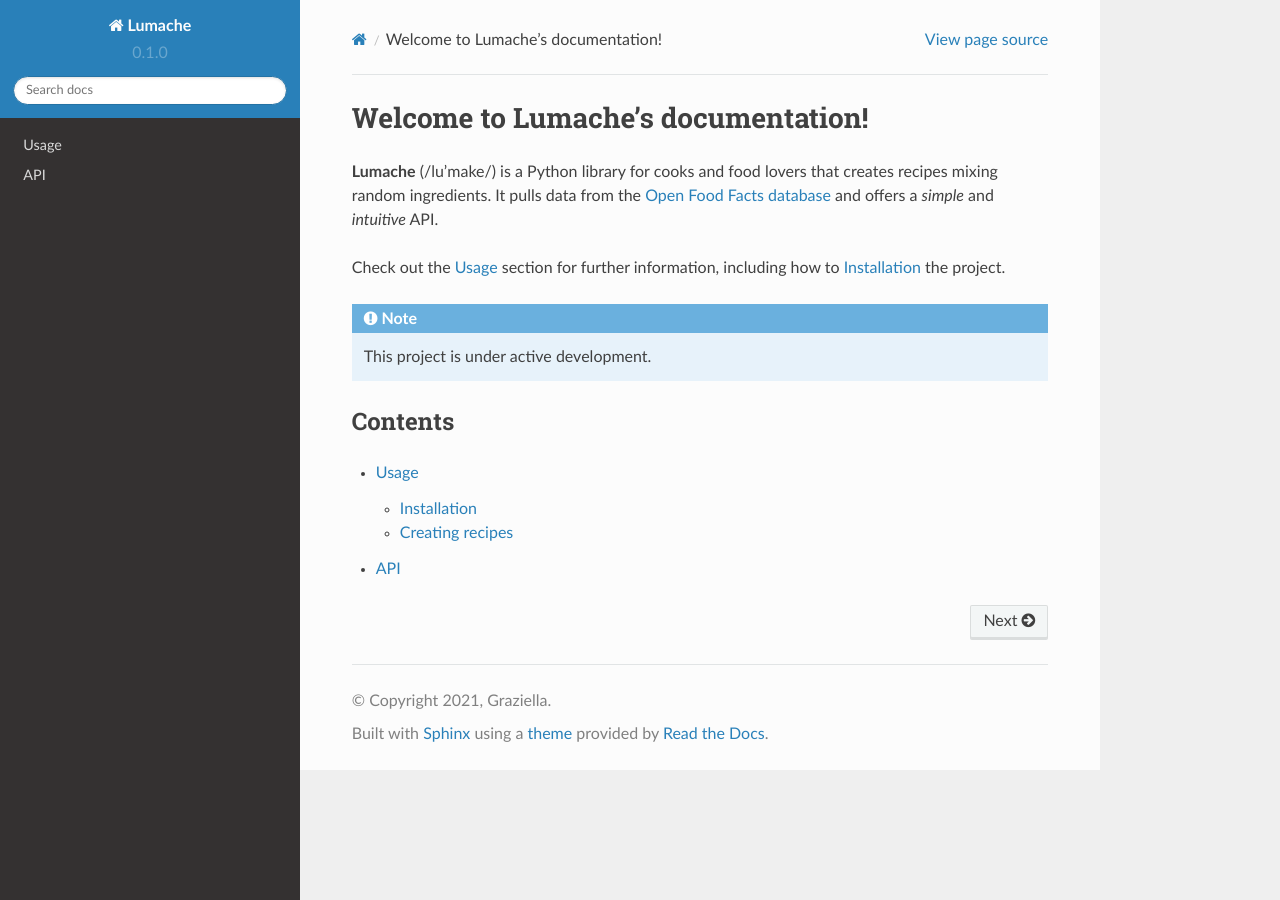
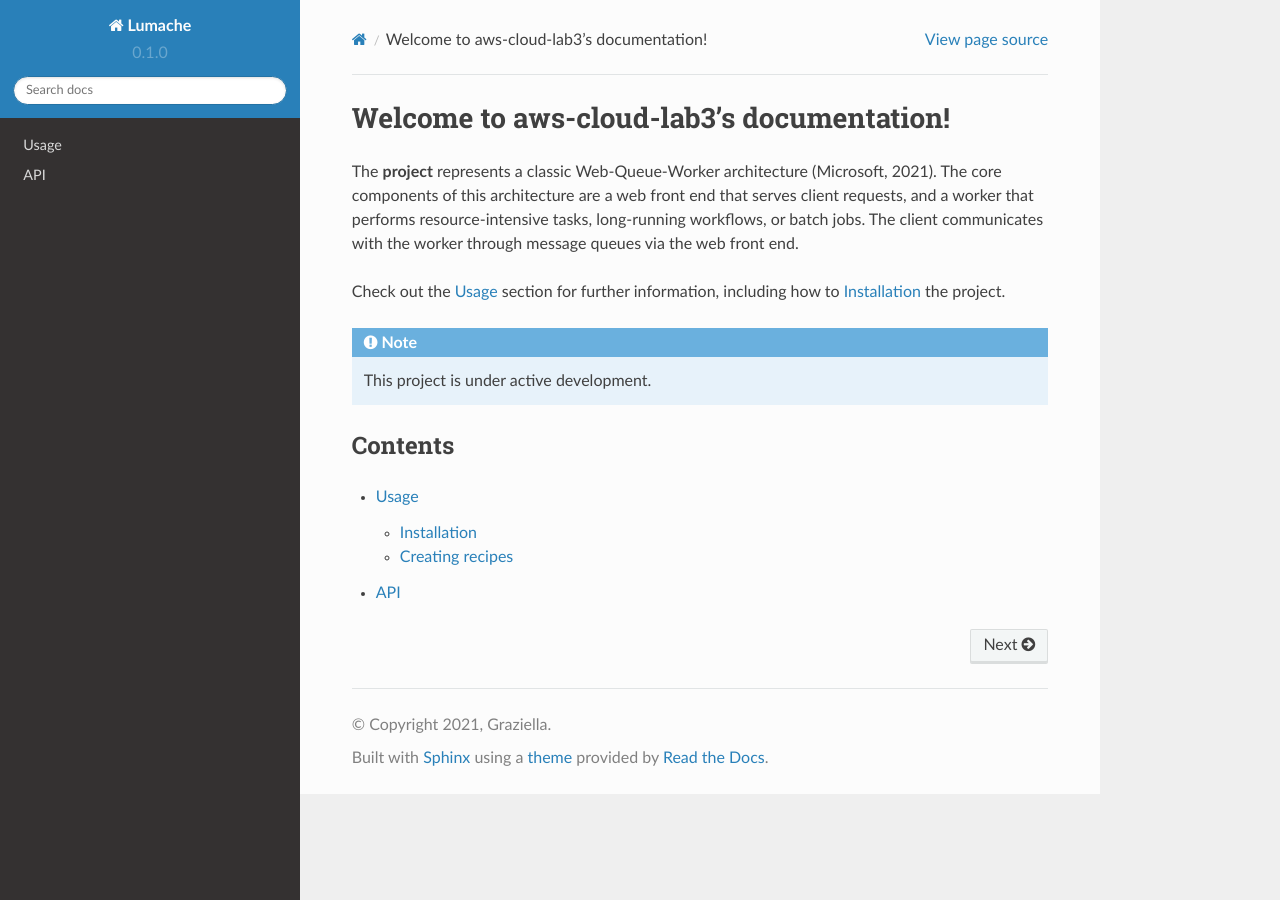
Before and after one commit to maximelefrancois86/aws-cloud-lab3, a Sphinx documentation site: the page built from docs/source/index.rst, in a window 1280 px wide. Built offline with Sphinx 7.4.7 and the Read the Docs theme 2.0.0, drawn with Linux system fonts in a browser that asks for light colours.

Commit message:
Update index.rst

```diff
--- a/docs/source/index.rst
+++ b/docs/source/index.rst
@@ -1,10 +1,8 @@
-Welcome to Lumache's documentation!
+Welcome to aws-cloud-lab3's documentation!
 ===================================
 
-**Lumache** (/lu'make/) is a Python library for cooks and food lovers
-that creates recipes mixing random ingredients.
-It pulls data from the `Open Food Facts database <https://world.openfoodfacts.org/>`_
-and offers a *simple* and *intuitive* API.
+The **project** represents a classic Web-Queue-Worker architecture (Microsoft, 2021).
+The core components of this architecture are a web front end that serves client requests, and a worker that performs resource-intensive tasks, long-running workflows, or batch jobs. The client communicates with the worker through message queues via the web front end.
 
 Check out the :doc:`usage` section for further information, including
 how to :ref:`installation` the project.
```
